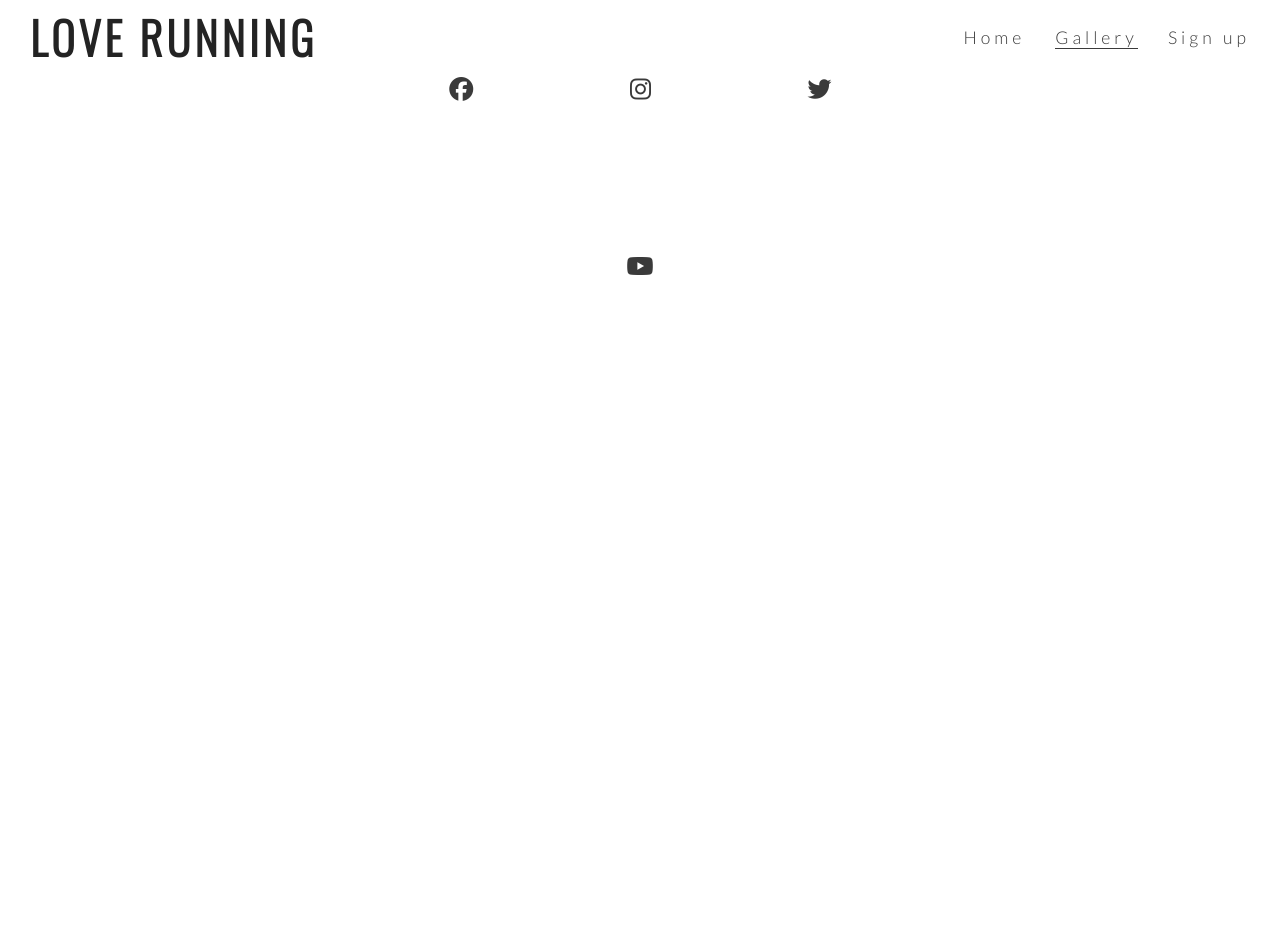
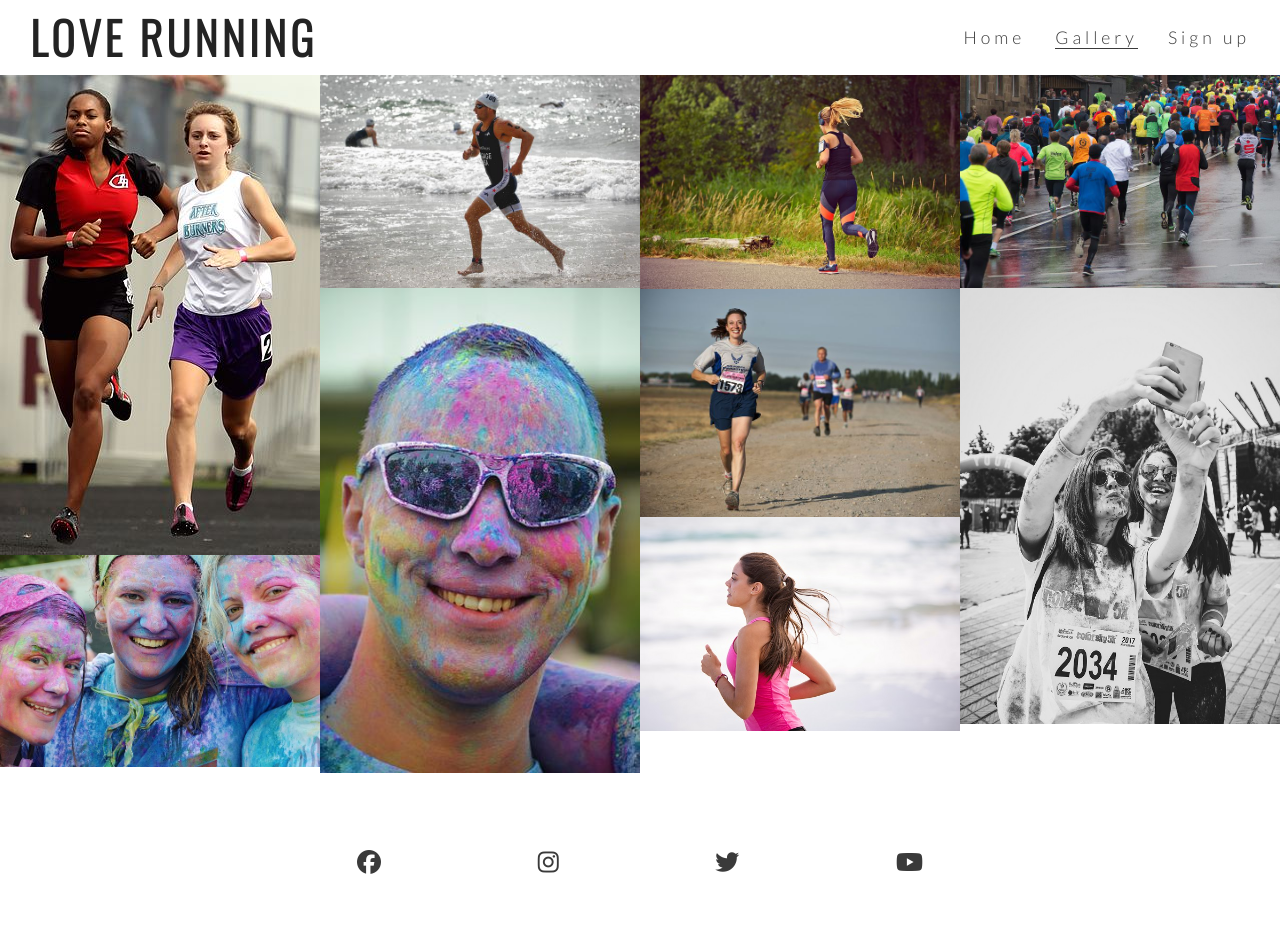
Before and after one commit to Pegrume88/Love-running, a plain HTML site: page gallery.html in a window 1280 px wide. Before the commit the page ends 800 px from the top, so only its background shows below. Drawn offline with nearby package versions, Linux system fonts and the light colour scheme.

Commit message:
add gallery images and masonry style

```diff
--- a/assets/css/style.css
+++ b/assets/css/style.css
@@ -223,3 +223,13 @@ footer {
     padding: 5%;
     color: #3a3a3a;
 }
+#photos {
+    clear: both;
+    line-height: 0;
+    column-count: 4;
+    column-gap: 0px;
+}
+#photos > img {
+    width: 100%;
+
+}
--- a/gallery.html
+++ b/gallery.html
@@ -31,8 +31,22 @@
             </ul>
         </nav>
     </header>
+   <section id="photos">
+       <img src="assets/images/athletes.jpg" alt="two athletes running together">
+       <img src="assets/images/girls.jpg" alt="three girls and charity paint running championship">
+       <img src="assets/images/runner3.jpg" alt="solo malew runner jogging on the beach">
+       <img src="assets/images/man.jpg" alt="man at charity paint running festival">
+       <img src="assets/images/runner1.jpg" alt="solo female runner jogging through phoenix park">
+       <img src="assets/images/runner2.jpg" alt="runners competing in marathon">
+       <img src="assets/images/runner4.jpg" alt="two athletes running together">
+       <img src="assets/images/running_gang.jpg" alt="two athletes running together">
+       <img src="assets/images/mud-run.jpg" alt="mud runners">
 
-    <section>
+
+
+
+   </section>
+    <footer>
         <ul class="social-network">
             <li>
                 <a href="http://facebook.com" target="_blank" rel="noopener" aria-label="Visit our Facebook page(opens in a new tab)"><i class="fa-brands fa-facebook"></i></a>
@@ -47,7 +61,7 @@
                 <a href="http://youtube.com" target="_blank" rel="noopener" aria-label="Visit out Youtube page(opens in a new tab)"><i class="fa-brands fa-youtube"></i></a>
             </li>
         </ul>
-    </section>
+    </footer>
 
     <script src="https://kit.fontawesome.com/e2abb5e4a3.js" crossorigin="anonymous"></script>
 </body
```
Also changed, not shown: index.html (+2 -2 lines), assets/images/athletes.jpg (added), assets/images/girls.jpg (added), assets/images/man.jpg (added), assets/images/mud-run.jpg (added), assets/images/runner1.jpg (added), assets/images/runner2.jpg (added), assets/images/runner3.jpg (added), assets/images/runner4.jpg (added), assets/images/running_gang.jpg (added).
